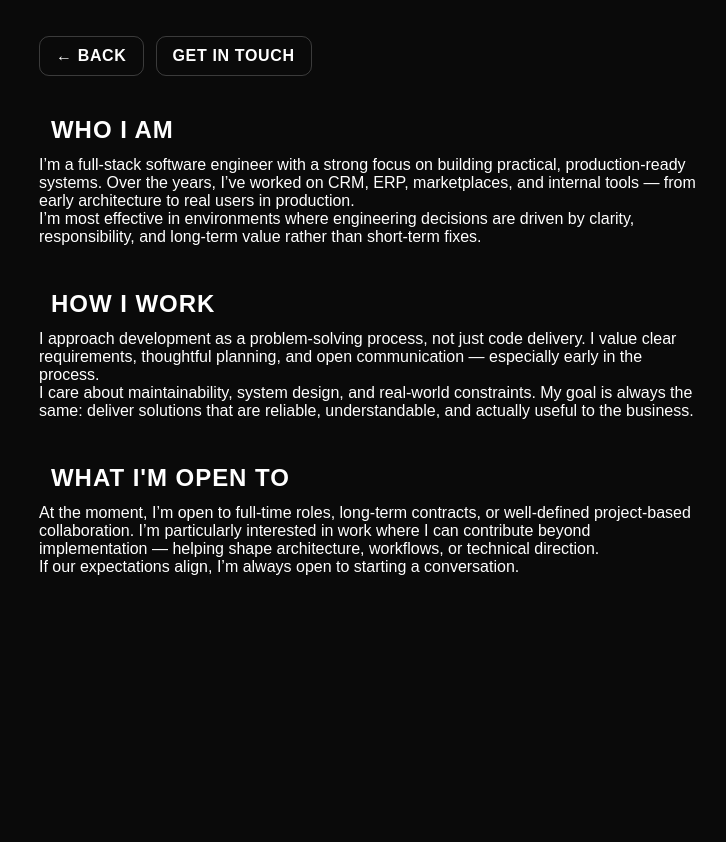
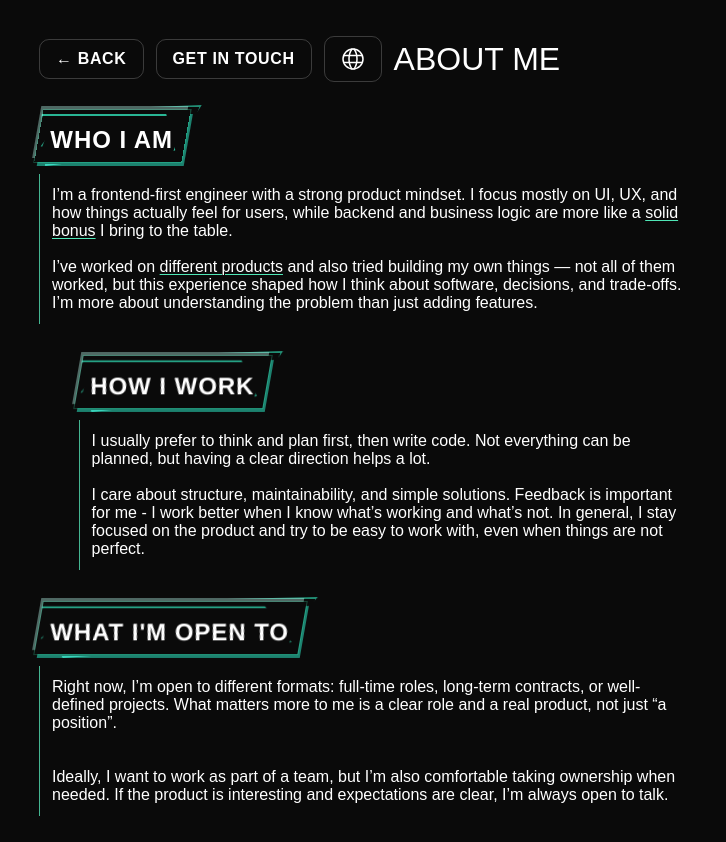
Before and after one commit to abror-mqv/abror-cv, a Next.js app: page /expectations in a window 1280 px wide. Shown: the top 842 px of the page, without its empty margins (25-751 px from the left). Before the commit the page ends 800 px from the top, so only its background shows below. Built offline with nearby package versions, Linux system fonts and the light colour scheme.

Commit message:
Exoectations Page added

```diff
--- a/src/app/certificates/page.tsx
+++ b/src/app/certificates/page.tsx
@@ -27,10 +27,9 @@ export default function CertificatesPage() {
 
   return (
     <div className={styles.page}>
-      <Header />
+      <Header title="my Tech Stack" />
       <main className={styles.main}>
         <section className={styles.board}>
-        <h2 className={styles.title}>Tech Stack</h2>
           <div className={styles.stackGrid}>
             {blocks.map((block, idx) => (
               <div key={`${block.tile}-${idx}`} className={styles.block}>
--- a/src/app/components/header/header.module.scss
+++ b/src/app/components/header/header.module.scss
@@ -6,9 +6,13 @@
     gap: 12px;
     padding: 12px 0;
     z-index: 9999;
+    h1{
+        font-weight: 200;
+        text-transform: uppercase;
+    }
 }
 
-.button{
+.button, .buttonLanguage{
     border: 1px solid rgba(255,255,255,0.2);
     background: transparent;
     color: #fff;
@@ -33,3 +37,7 @@
         transform: translateY(0);
     }
 }
+
+.buttonLanguage{
+
+}
--- a/src/app/components/header/index.tsx
+++ b/src/app/components/header/index.tsx
@@ -1,12 +1,14 @@
 'use client';
 
+import Image from 'next/image';
 import Link from 'next/link';
 import styles from './header.module.scss';
 import { useState } from 'react';
 import ContactModal from '../contact_modal';
 
-export default function Header() {
+export default function Header({title}: {title: string}) {
   const [open, setOpen] = useState(false);
+  const [openLanguage, setOpenLanguage] = useState(false);
   return (
     <header className={styles.header}>
       <Link href="/" className={styles.button} aria-label="Back to home">
@@ -15,6 +17,10 @@ export default function Header() {
       <button type="button" className={styles.button} aria-label="Get in touch" onClick={() => setOpen(true)}>
         Get in touch
       </button>
+      <button type="button" className={styles.buttonLanguage} aria-label="Get in touch" onClick={() => setOpenLanguage(true)}>
+        <Image src="/language.svg" alt="Russian" width={24} height={24}/>
+      </button>
+      <h1>{title}</h1>
       <ContactModal open={open} onClose={() => setOpen(false)} />
     </header>
   );
--- a/src/app/expectations/Expectations.module.scss
+++ b/src/app/expectations/Expectations.module.scss
@@ -8,11 +8,26 @@
     gap: 16px;
     .content{
         max-width: 660px;
+        article:nth-child(2){
+            margin-left: 6%;
+        }
         article{
             margin-bottom: 32px;
+            .link{
+                // color: var(--accent-color);
+                text-decoration: underline;
+                text-decoration-color: color-mix(in srgb, var(--accent-color) 80%, #ffffff 10%);
+
+                text-underline-offset: 2px;
+                text-decoration-thickness: 1px;
+                transition: color 0.22s ease-out;
+                &:hover{
+                    color: color-mix(in srgb, var(--accent-color) 80%, #ffffff 10%);
+                }
+            }
         }
         h2{
-            padding: 12px;
+            padding: 16px 12px 8px 12px;
             width: fit-content;
             position: relative;
             font-weight: 800;
@@ -21,39 +36,86 @@
             text-transform: uppercase;
             overflow: hidden;
             isolation: isolate;
+            display: inline-block;
+            transform: skew(-10deg);
+            // background: linear-gradient(120deg, color-mix(in srgb, var(--accent-color) 12%, transparent), transparent 45%);
+            // border: 2px solid color-mix(in srgb, var(--accent-color) 70%, #00f0ff 15%);
+            box-shadow:
+                0 0 0 1px color-mix(in srgb, var(--accent-color) 25%, transparent),
+                3px 4px 0 color-mix(in srgb, var(--accent-color) 35%, #00f0ff 15%),
+                -3px -4px 0 color-mix(in srgb, var(--accent-color) 35%, #ff3a8c 20%);
+        }
+        h2 span{
+            display: block;
+            transform: skew(10deg);
         }
         h2::before,
         h2::after{
-            content: attr(data-text);
+            content: '';
             position: absolute;
             inset: 0;
             pointer-events: none;
             mix-blend-mode: screen;
-            color: var(--accent-color);
-            text-shadow: 2px 0 var(--accent-color);
-            animation: glitchShift 1100ms infinite ease-in-out;
+            border: 2px solid color-mix(in srgb, var(--accent-color) 80%, #00ffff 20%);
+            opacity: 0.7;
+        }
+        h2::before{
+            transform: translate(-6px, 4px) skew(-10deg);
+            clip-path: polygon(0 0, 85% 0, 100% 70%, 15% 100%);
         }
         h2::after{
-            text-shadow: -2px 0 color-mix(in srgb, var(--accent-color) 80%, #00ffff 20%);
-            animation: glitchShift2 950ms infinite ease-in-out;
+            transform: translate(6px, -5px) skew(-10deg);
+            clip-path: polygon(10% 10%, 100% 0, 90% 90%, 0 80%);
+            opacity: 0.55;
+        }
+
+        .heading{
+            position: relative;
+            cursor: default;
+            overflow: visible; // чтобы help-text не обрезался
+            z-index: 1;
+            &:focus-visible{
+                outline: 2px solid color-mix(in srgb, var(--accent-color) 80%, #ffffff 10%);
+                outline-offset: 4px;
+            }
+        }
+
+        .headingMain{
+            display: block;
+            transform: skew(10deg);
+        }
+
+        .headingHelp{
+            position: absolute;
+            top: 50%;
+            left: 100%;
+            transform: translate(16px, -50%) translateX(10px);
+            padding: 4px 12px;
+            border-radius: 999px;
+            background: color-mix(in srgb, var(--accent-color) 75%, #000000 10%);
+            color: var(--background-color);
+            font-size: 11px;
+            letter-spacing: 0.08em;
+            text-transform: none;
+            white-space: nowrap;
+            opacity: 0;
+            pointer-events: none;
+            z-index: 2;
+            transition:
+                opacity 0.22s ease-out,
+                transform 0.22s ease-out;
+        }
+
+        .heading:hover .headingHelp,
+        .heading:focus-visible .headingHelp{
+            opacity: 1;
+            transform: translate(16px, -50%) translateX(0);
+        }
+
+        p{
+            margin-top: 12px;
+            border-left: 1px solid color-mix(in srgb, var(--accent-color) 60%, #ffffff 10%);
+            padding: 12px;
         }
     }
 }
-
-@keyframes glitchShift{
-    0%{ transform: translate(0,0); clip-path: inset(0 0 15% 0); }
-    20%{ transform: translate(-1px, -1px); clip-path: inset(10% 0 40% 0); }
-    40%{ transform: translate(1px, 1px); clip-path: inset(35% 0 25% 0); }
-    60%{ transform: translate(-2px, 1px); clip-path: inset(60% 0 5% 0); }
-    80%{ transform: translate(2px, -1px); clip-path: inset(15% 0 55% 0); }
-    100%{ transform: translate(0,0); clip-path: inset(0 0 15% 0); }
-}
-
-@keyframes glitchShift2{
-    0%{ transform: translate(0,0); clip-path: inset(60% 0 0 0); }
-    20%{ transform: translate(2px, 1px); clip-path: inset(20% 0 30% 0); }
-    40%{ transform: translate(-1px, -1px); clip-path: inset(50% 0 10% 0); }
-    60%{ transform: translate(1px, 2px); clip-path: inset(5% 0 65% 0); }
-    80%{ transform: translate(-2px, -2px); clip-path: inset(30% 0 20% 0); }
-    100%{ transform: translate(0,0); clip-path: inset(60% 0 0 0); }
-}
--- a/src/app/expectations/page.tsx
+++ b/src/app/expectations/page.tsx
@@ -1,45 +1,55 @@
 import styles from './Expectations.module.scss';
 import Header from '../components/header';
+import Quote from '../components/homepage/quote';
+import Link from 'next/link';
 
 export default function Expectations() {
   return (
     <main className={styles.page}>
-      <Header />
+      <Header title="About me" />
       <div className={styles.content}>
         <article>
-          <h2>
-            Who i am
+          <h2 className={styles.heading} tabIndex={0}>
+            <span className={styles.headingMain}>Who I am</span>
+            <span className={styles.headingHelp}>I forgot to introduce myself</span>
           </h2>
           <p>
-            I’m a full-stack software engineer with a strong focus on building practical, production-ready systems.
-            Over the years, I’ve worked on CRM, ERP, marketplaces, and internal tools — from early architecture to real users in production.
-            <br/>
-            I’m most effective in environments where engineering decisions are driven by clarity, responsibility, and long-term value rather than short-term fixes.
+            I’m a frontend-first engineer with a strong product mindset.
+            I focus mostly on UI, UX, and how things actually feel for users, while backend and business logic are more like a <Link href="/certificates" className={styles.link}>solid bonus</Link> I bring to the table.<br />
+            <br />
+
+            I’ve worked on <Link href="/projects" className={styles.link}>different products</Link> and also tried building my own things — not all of them worked, but this experience shaped how I think about software, decisions, and trade-offs. I’m more about understanding the problem than just adding features.
+          </p>
+
+        </article>
+        <article>
+          <h2 className={styles.heading} tabIndex={0}>
+            <span className={styles.headingMain}>How I work</span>
+            <span className={styles.headingHelp}>How we would actually collaborate</span>
+          </h2>
+          <p>
+            I usually prefer to think and plan first, then write code.
+            Not everything can be planned, but having a clear direction helps a lot.
+            <br />
+            <br />
+            I care about structure, maintainability, and simple solutions. Feedback is important for me - I work better when I know what’s working and what’s not. In general, I stay focused on the product and try to be easy to work with, even when things are not perfect.
           </p>
         </article>
         <article>
-          <h2>
-            How i work
+          <h2 className={styles.heading} tabIndex={0}>
+            <span className={styles.headingMain}>What I'm open to</span>
+            <span className={styles.headingHelp}>Let’s see if our expectations match</span>
           </h2>
           <p>
-            I approach development as a problem-solving process, not just code delivery.
-            I value clear requirements, thoughtful planning, and open communication — especially early in the process.
-            <br/>
-            I care about maintainability, system design, and real-world constraints. My goal is always the same: deliver solutions that are reliable, understandable, and actually useful to the business.
-          </p>
-        </article>
-        <article>
-          <h2>
-            What I'm open to
-          </h2>
-          <p>
-            At the moment, I’m open to full-time roles, long-term contracts, or well-defined project-based collaboration.
-            I’m particularly interested in work where I can contribute beyond implementation — helping shape architecture, workflows, or technical direction.
-            <br/>
-            If our expectations align, I’m always open to starting a conversation.
+            Right now, I’m open to different formats: full-time roles, long-term contracts, or well-defined projects.
+            What matters more to me is a clear role and a real product, not just “a position”.<br />
+            <br />
+            <br />
+            Ideally, I want to work as part of a team, but I’m also comfortable taking ownership when needed. If the product is interesting and expectations are clear, I’m always open to talk.
           </p>
         </article>
       </div>
+
     </main>
   );
 }
--- a/src/app/page.module.scss
+++ b/src/app/page.module.scss
@@ -3,7 +3,7 @@
   height: 100vh;
   display: flex;
   flex-direction: column;
-  justify-content: start;
+  justify-content: flex-start;
   padding-top: 10%;
   align-items: center;
   .main{
@@ -33,3 +33,42 @@
     }
   }
 }
+
+/* Адаптивность */
+
+@media (max-width: 1024px) {
+  .page {
+    padding-top: 6%;
+
+    .main {
+      width: 80%;
+      gap: 20%;
+    }
+  }
+}
+
+@media (max-width: 768px) {
+  .page {
+    height: auto;
+    min-height: 100vh;
+    padding-top: 32px;
+    padding-bottom: 32px;
+
+    .main {
+      width: 100%;
+      height: auto;
+      gap: 32px;
+
+      .heroTop,
+      .heroBottom {
+        flex-direction: column;
+        align-items: flex-start;
+        gap: 16px;
+      }
+
+      .heroBottom {
+        align-items: stretch;
+      }
+    }
+  }
+}
--- a/src/app/timeline/page.tsx
+++ b/src/app/timeline/page.tsx
@@ -15,10 +15,7 @@ export default function TimelinePage() {
 
   return (
     <main className={styles.page}>
-      <Header />
-      <header className={styles.header}>
-        <p className={styles.title}>Experience Timeline</p>
-      </header>
+      <Header title="Experience Timeline" />
       <div className={styles.container}>
         <div className={styles.explainer}>
           <div className={styles.axis}>
```
Also changed, not shown: src/app/projects/page.tsx (+2 -8 lines), public/language.svg (added). Lines whose indentation alone changed are shown as unchanged.
